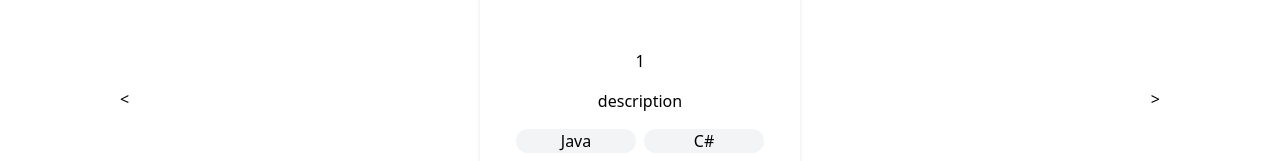
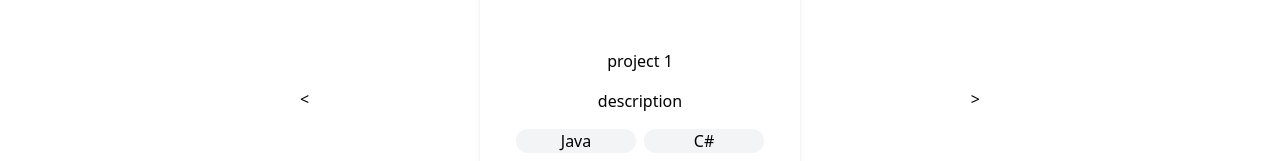
Before and after one commit to hanjing06/hanjing.dev, a Next.js app: page / in a window 1280 px wide. Shown: the part 425-586 px from the top of the page. Built offline with nearby package versions, Linux system fonts and the light colour scheme.

Commit message:
Added image field in array

```diff
--- a/app/projects/page.tsx
+++ b/app/projects/page.tsx
@@ -5,20 +5,22 @@ import {useState} from 'react';
 
 export default function Projects(){
     const collections = [
-    {   title: "1",
+    {   title: "project 1",
         description: "description",
         tags: ["Java", "C#"],
+        image: "",
         logo: "",
-        link: "",
+        link: "https://github.com/hanjing06/workoutTracker",
         demoVideo: "",
         insideDesc: "",
         date: "",
     },
-    {   title: "2",
+    {   title: "project 2",
         description: "description",
         tags: ["MySQL", "Python", "RestAPI", "Language"],
+        image: "",
         logo: "",
-        link: "",
+        link: "https://github.com/hanjing06/Course-Selector",
         demoVideo: "",
         insideDesc: "",
         date: "",
@@ -41,12 +43,13 @@ return (
     <section id ="projects">
         <h1 className="text-center mt-5 mb-3">Projects</h1>
         <div className="flex justify-between items-center">
-            <button onClick={backProject} className="cursor-pointer ml-30">{'<'}</button>
+            <button onClick={backProject} className="cursor-pointer ml-75">{'<'}</button>
         <div>
             <ProjectCard
             title={project.title}
             description={project.description}
             tags={project.tags}
+            image={project.image}
             logo={project.logo}
             link={project.link}
             demoVideo={project.demoVideo}
@@ -54,7 +57,7 @@ return (
             date={project.date}
             />
         </div>
-            <button onClick={nextProject} className="cursor-pointer mr-30">{'>'}</button>
+            <button onClick={nextProject} className="cursor-pointer mr-75">{'>'}</button>
         </div>
     </section>
     );
```
